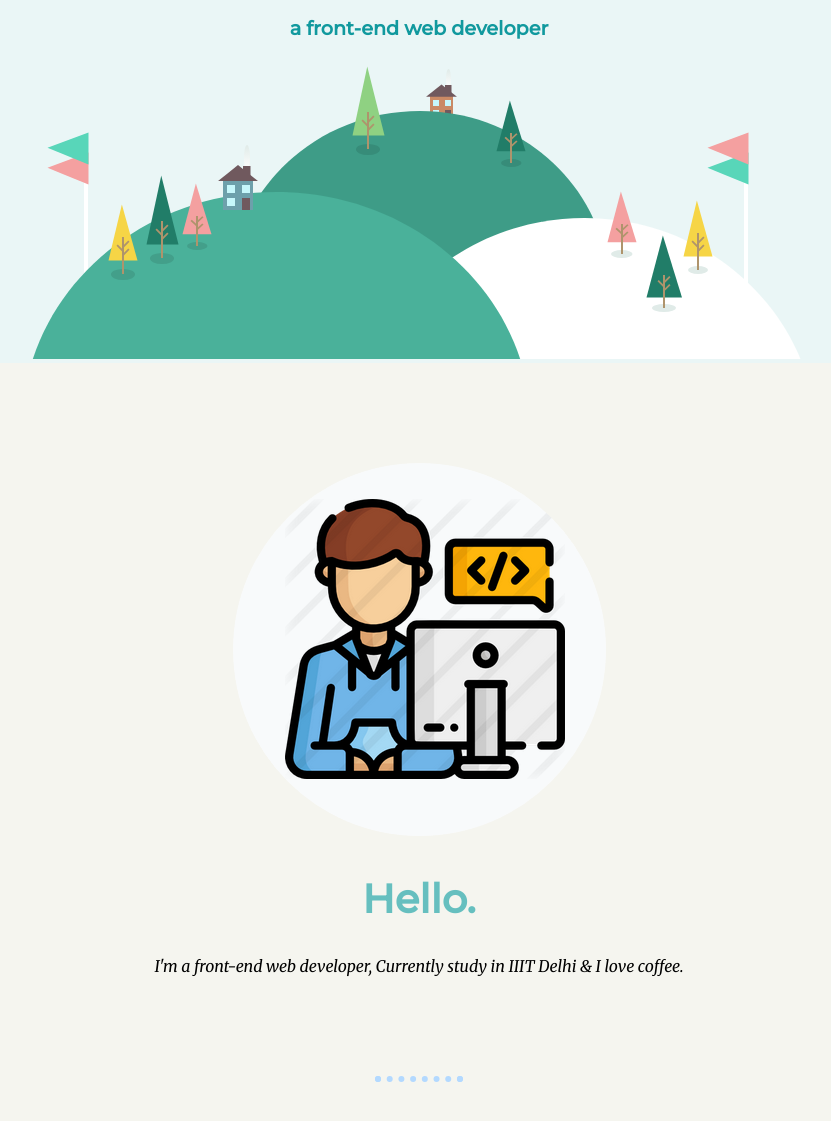
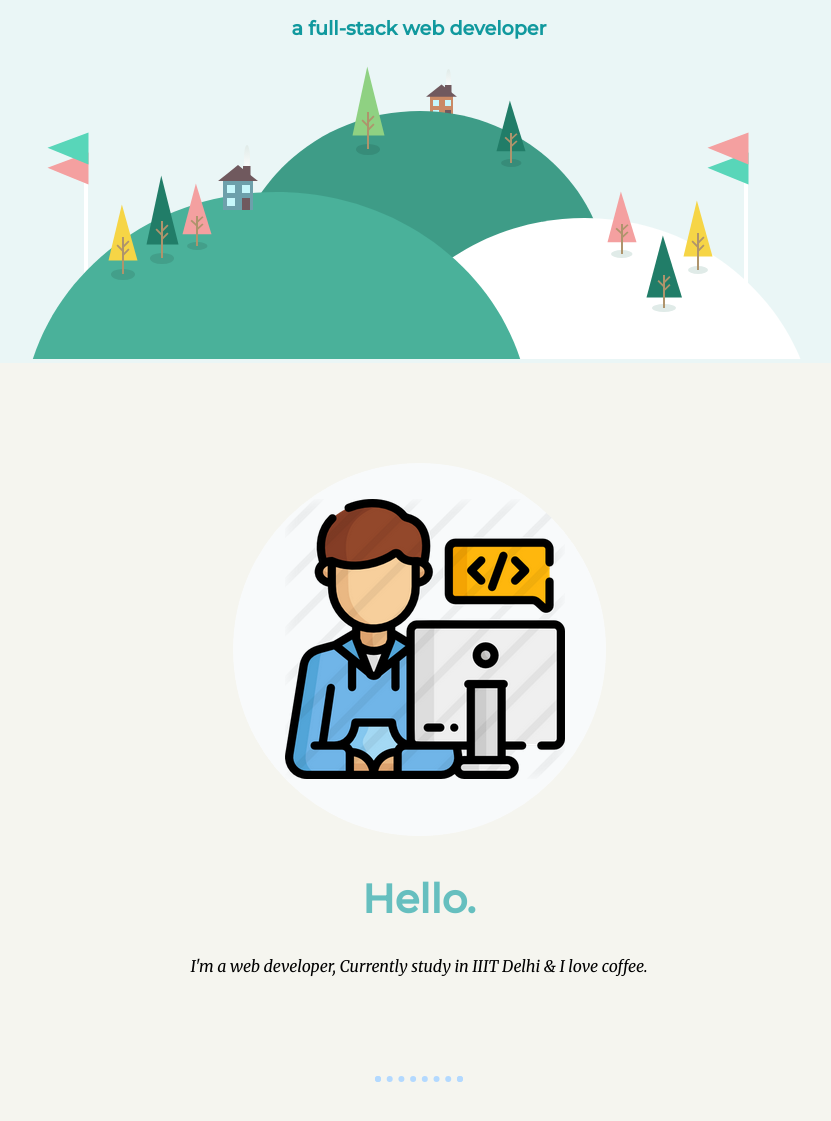
Before and after one commit to nikhil-31-ops/cvfinal, a plain HTML site: page index.html in a window 1280 px wide. Shown: the part 335-1456 px from the top of the page, without its empty margins (221-1052 px from the left). Drawn offline with Linux system fonts and the light colour scheme.

Commit message:
Update index.html
Changing front-end to full-stack

```diff
--- a/index.html
+++ b/index.html
@@ -12,7 +12,7 @@
     <div class="top">
       <img class="top-cloud" src="cloud.png" alt="clouds">
       <h1>I'm Nikhil </h1>
-      <h3>a <span>front-end</span> web developer</h3>
+      <h3>a <span>full-stack</span> web developer</h3>
       <img class="bottom-cloud" src="cloud.png" alt="clouds">
       <img src="land.svg" alt="mountains">
     </div>
@@ -20,7 +20,7 @@
       <div class="profile">
           <img src="dp.png" alt="">
           <h2>Hello.</h2>
-          <p>I'm a front-end web developer, Currently study in IIIT Delhi & I love coffee.</p>
+          <p>I'm a web developer, Currently study in IIIT Delhi & I love coffee.</p>
       </div>
       <hr>
       <div class="skills">
```
